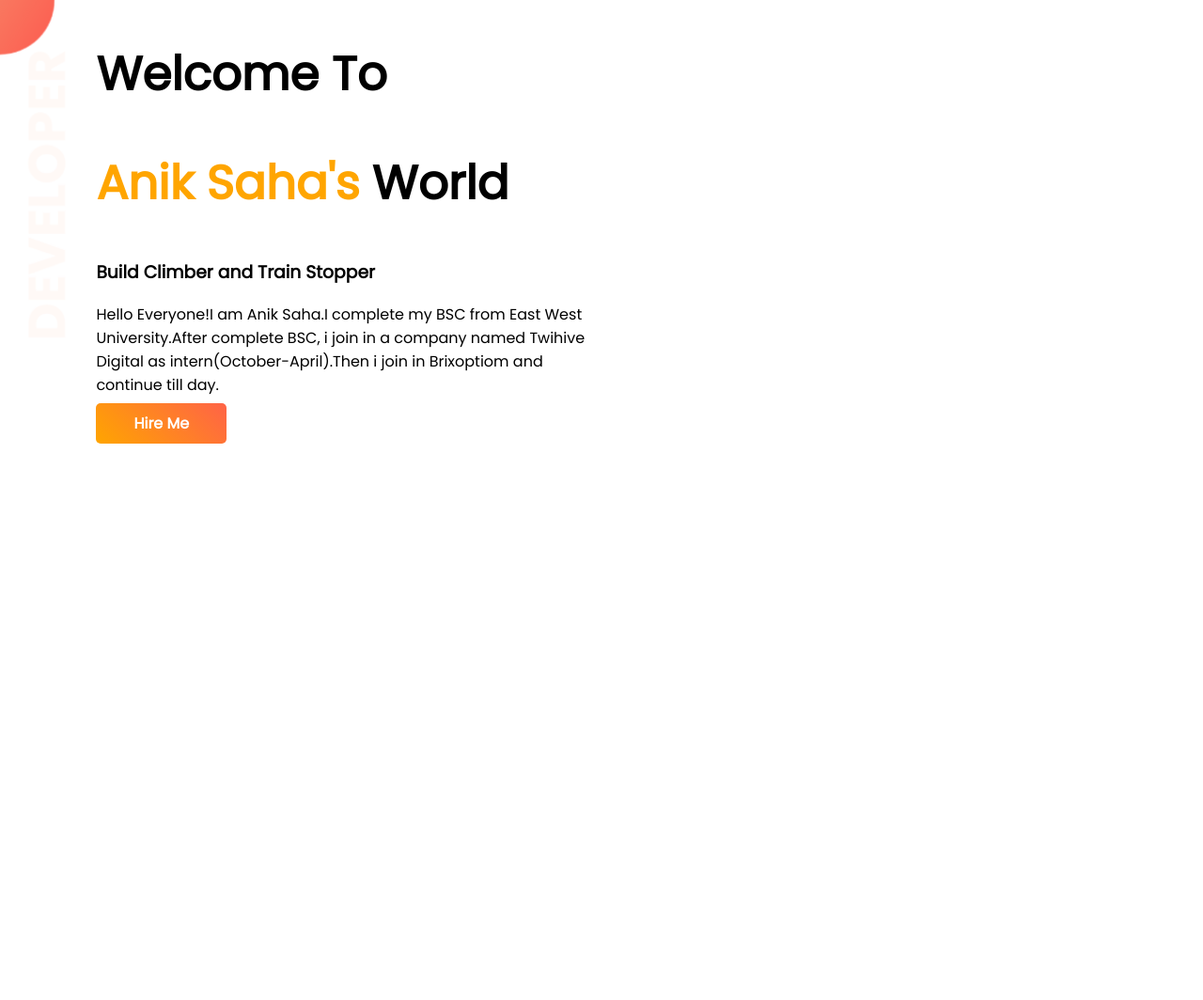
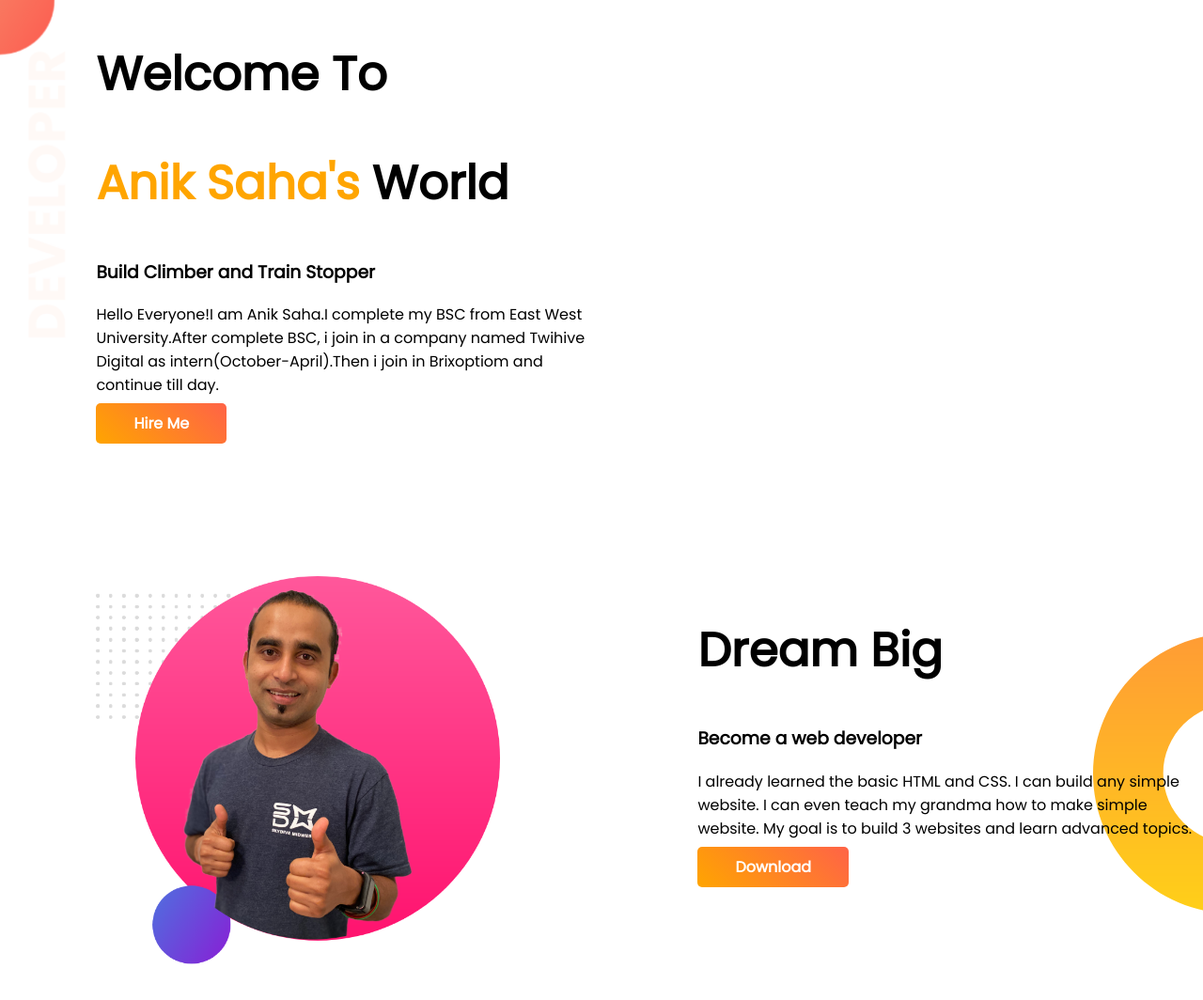
Before and after one commit to Aniksaha-ui/Portfolio, a plain HTML site: page index.html in a window 1280 px wide. Shown: the whole page at 94% size. Before the commit the page ends 800 px from the top, so only its background shows below. Drawn offline with Linux system fonts and the light colour scheme.

Commit message:
dream section

```diff
--- a/index.html
+++ b/index.html
@@ -31,6 +31,23 @@
 
     </section>
 
+    <section class="dream-big">
+        <div class="half-width">
+            <img src="images/jhankar2.png" alt="" />
+        </div>
+        <div class="half-width">
+            <h1>Dream Big</h1>
+            <h3>Become a web developer</h3>
+            <p> I already learned the basic HTML and CSS. I can build any simple website. I can even teach my grandma
+                how to make simple website. My goal is to build 3 websites and learn advanced topics.</p>
+            <a class="anchor-button" href="https://github.com/Aniksaha-ui" target="_blank">Download</a>
+
+        </div>
+
+
+    </section>
+
+
 </body>
 
 </html>
--- a/style.css
+++ b/style.css
@@ -12,8 +12,8 @@ h1{
 }
 
 section{
-
      display: flex;
+     margin-bottom:150px;
 }
 
 .top-banner{
@@ -39,3 +39,10 @@ section{
     font-weight: 700;
     color: white;
 }
+
+
+.dream-big{
+    background-image: url(images/dream-bg.png);
+    background-repeat: no-repeat;
+    background-position:right;
+}
```
